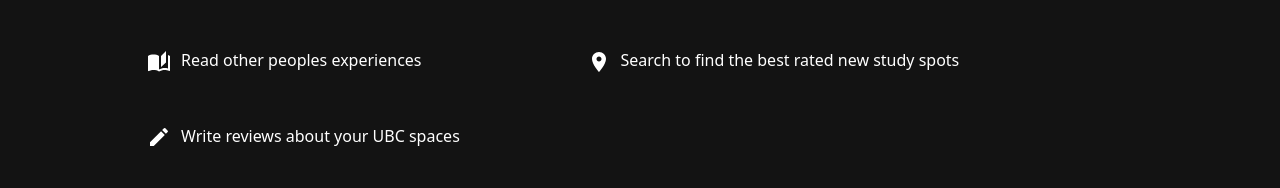
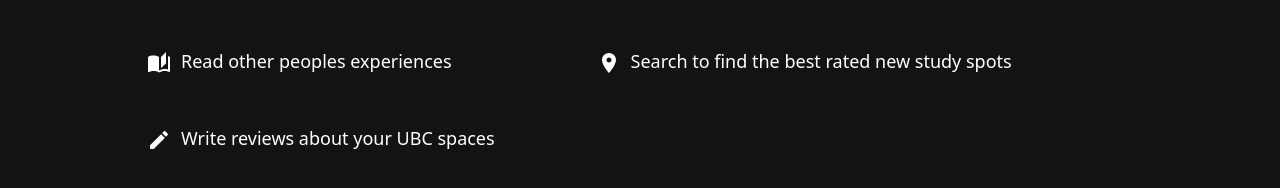
Before and after one commit to ndlee221/StudySpot, a React (Create React App) app in the folder frontend/: page / in a window 1280 px wide. Both pictures are taken after a click on the link "StudySpots". Shown: the part 702-890 px from the top of the page. Built offline with nearby package versions, Linux system fonts and the light colour scheme; no server answers.

Commit message:
time to mergeeeeeeeeeeeeeeeee

```diff
--- a/frontend/src/components/home.css
+++ b/frontend/src/components/home.css
@@ -49,9 +49,10 @@
     display: inline;
     float: left;
     margin-left: 115px;
-    margin-right: 50px;
+    margin-right: 30px;
     margin-top: 50px;
     word-wrap: break-word;
+    font-size: large;
 }
 
 .itemIcon {
```
